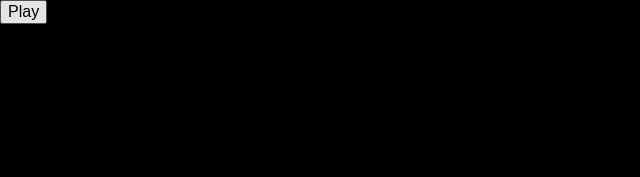
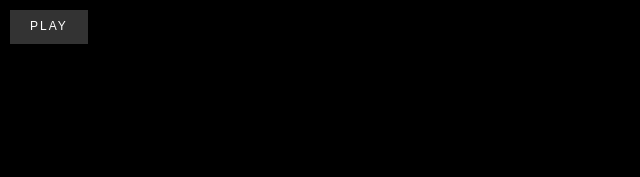
Before and after one commit to Mate088/sound-visualization, a plain HTML site: page index.html in a window 1280 px wide. Shown: the whole page, without its empty margins (0-640 px from the left). Drawn offline with Linux system fonts and the light colour scheme.

Commit message:
Add common styles for player

```diff
--- a/css/style.css
+++ b/css/style.css
@@ -21,3 +21,46 @@ body {
     font-family: Arial, Verdana, sans-serif;
     background-color: rgba(0, 0, 0, 1);
 }
+
+.player {
+    position: relative;
+    width: 100%;
+    height: 100%;
+}
+
+.player__fireplace {
+    display: block;
+}
+
+.player__panel {
+    position: fixed;
+    left: 0;
+    top: 0;
+    width: 100%;
+    padding: 10px;
+    display: flex;
+    align-items: center;
+}
+
+.player__btn {
+    border: none;
+    padding: 10px 20px;
+    background-color: rgba(255, 255, 255, 0.2);
+    color: white;
+    text-transform: uppercase;
+    font-size: 12px;
+    letter-spacing: 2px;
+    transition: background-color .5s, visibility .7s, opacity .7s;
+}
+
+.player__btn:hover {
+    background-color: rgba(255, 255, 255, 0.3);
+}
+
+.player__btn:active {
+    background-color: rgba(255, 255, 255, 0.15);
+}
+
+.player__btn:focus {
+    outline: none;
+}
```
